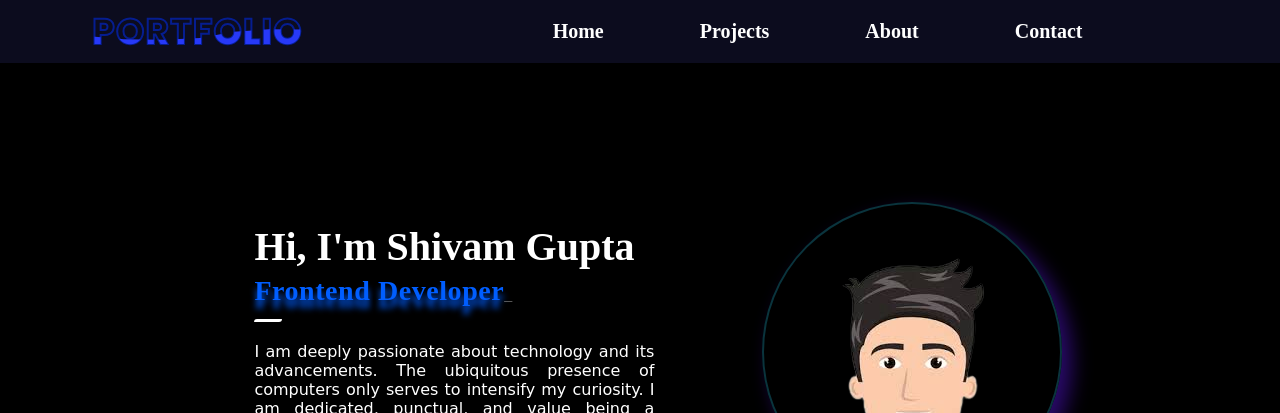
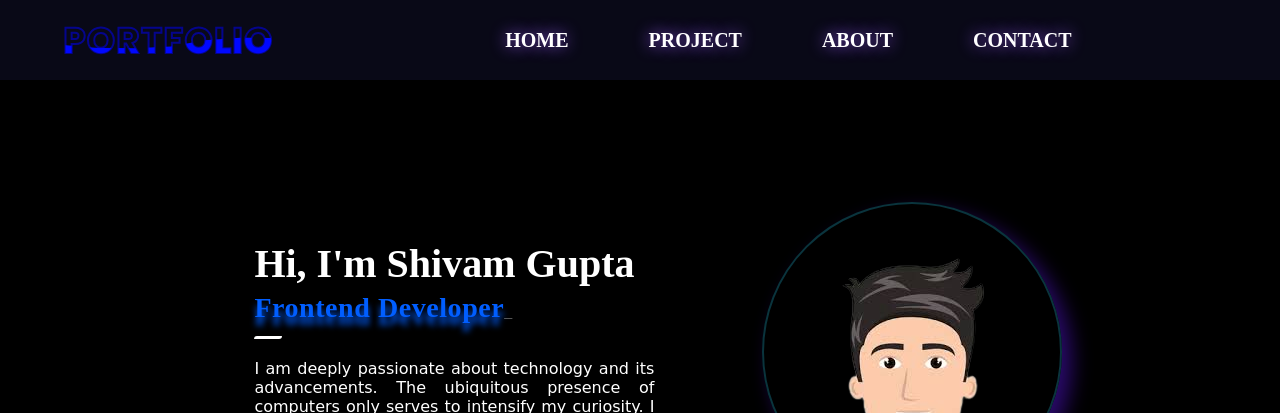
Before and after one commit to Aniket05211/Aniket-s-Portfolio, a plain HTML site: page index.html in a window 1280 px wide. Shown: the top 413 px of the page. Drawn offline with nearby package versions, Linux system fonts and the light colour scheme.

Commit message:
Added animation to the navbar

```diff
--- a/index.html
+++ b/index.html
@@ -26,11 +26,17 @@
           <h2>Portfolio</h2>
           <h2>Portfolio</h2>
         </div>
-        <div class="links">
-          <a href="#" class="active bounce">Home</a>
-          <a href="#" class="active bounce">Projects</a>
-          <a href="#" class="active bounce">About</a>
-          <a href="#" class="active bounce">Contact</a>
+        <div class="__container">
+          <div class="navbar2">
+            <div class="header2">
+              <ul class="menu2">
+                <li>Home</li>
+                <li>Project</li>
+                <li>About</li>
+                <li>Contact</li>
+              </ul>
+            </div>
+          </div>
         </div>
       </div>
     </div>
--- a/style.css
+++ b/style.css
@@ -14,12 +14,81 @@ body {
 
 .header {
   padding: 20px;
-  background: rgb(12, 12, 30);
+  background: rgb(9, 9, 23);
   font-weight: 600;
   display: flex;
   justify-content: space-around;
   align-items: center;
 }
+
+/* Navbar animation start */
+.header2{
+  width: 100%;
+  height: 40px;
+}
+
+.menu2{
+  width: 100%;
+  height: 100%;
+  display: flex;
+  justify-content: center;
+  align-items: center;
+  list-style: none;
+}
+
+.menu2 li {
+  display: block;
+  height: 100%;
+  position: relative;
+  display: flex;
+  align-items: center;
+  justify-content: center;
+  color: #fff;
+  text-transform: uppercase;
+  text-shadow: 0 0 15px #8e54e9;
+  transition: all 300ms cubic-bezier(0.075, 0.82, 0.165, 1);
+  padding: 0 2.5rem;
+  font-size: 1.25em;
+  cursor: pointer;
+}
+
+.menu2 li:after,
+.menu2 li:before {
+  content: "";
+  position: absolute;
+  display: block;
+  border: 0px solid transparent;
+  width: 0%;
+  height: 0%;
+  transition: all 0.5s ease;
+  border-radius: 10px 0 10px 0;
+}
+
+.menu2 li:after {
+  width: 0%;
+  height: 0%;
+  top: 0;
+  left: 0;
+  border-top: 2px solid transparent;
+  border-left: 2px solid transparent;
+}
+
+.menu2 li:before {
+  width: 0%;
+  height: 0%;
+  right: 0;
+  bottom: 0;
+  border-bottom: 2px solid transparent;
+  border-right: 2px solid transparent;
+}
+
+.menu2 li:hover::before,
+.menu2 li:hover::after {
+  width: 100%;
+  height: 100%;
+  border-color: #fff;
+}
+/* navbar animation end */
 
 .logo {
   font-family: "Poppins", sans-serif;
@@ -37,6 +106,7 @@ body {
 
 .logo h2 {
   position: absolute;
+  filter: contrast(175%) brightness(200%);
 }
 
 .logo h2:nth-child(1) {
@@ -81,29 +151,6 @@ body {
 }
 
 /* logo animation end */
-
-.links {
-  word-spacing: 2rem;
-  display: flex;
-  gap: 6em;
-}
-
-.links a {
-  text-decoration: none;
-  color: white;
-  font-size: 1.25em;
-}
-
-.links a:hover,
-.active {
-  color: rgb(0, 94, 255);
-  transition: 0.4s ease-in-out;
-}
-
-.bounce:hover {
-  transform: translateY(-6px);
-  transition: all ease 0.5s;
-}
 
 .content {
   width: fit-content;
```
